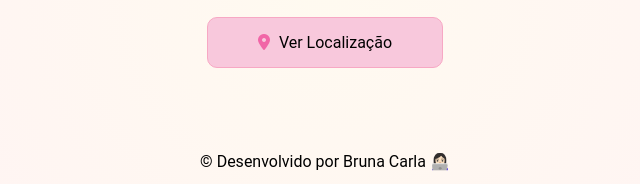
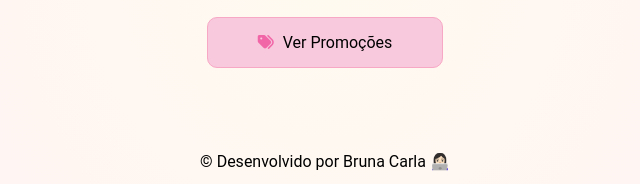
Before and after one commit to santiagobruna/linktree_nail, a plain HTML site: page index.html in a window 1280 px wide. Shown: the part 445-629 px from the top of the page, 315-955 px from the left. Drawn offline with Linux system fonts and the light colour scheme.

Commit message:
add promoções for link

```diff
--- a/index.html
+++ b/index.html
@@ -40,11 +40,11 @@
             </li>
             <li>
               <a
-                href="https://maps.app.goo.gl/w1NYbFGmCoFyxVVe9"
+                href="https://www.instagram.com/barbio.nails"
                 target="_blank"
               >
-                <i class="fa-solid fa-location-dot"></i>
-                Ver Localização</a
+                <i class="fa-solid fa-tags"></i>
+                Ver Promoções</a
               >
             </li>
           </ul>
```
